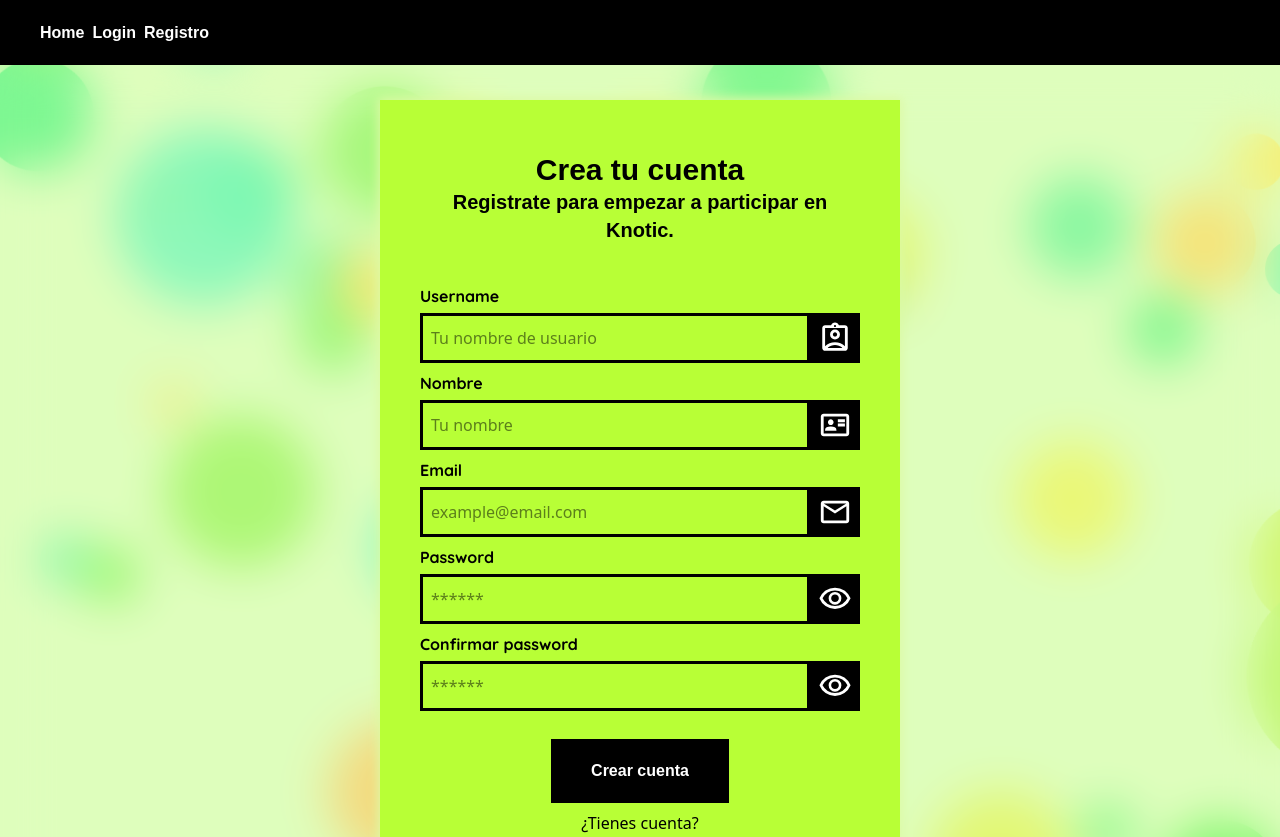
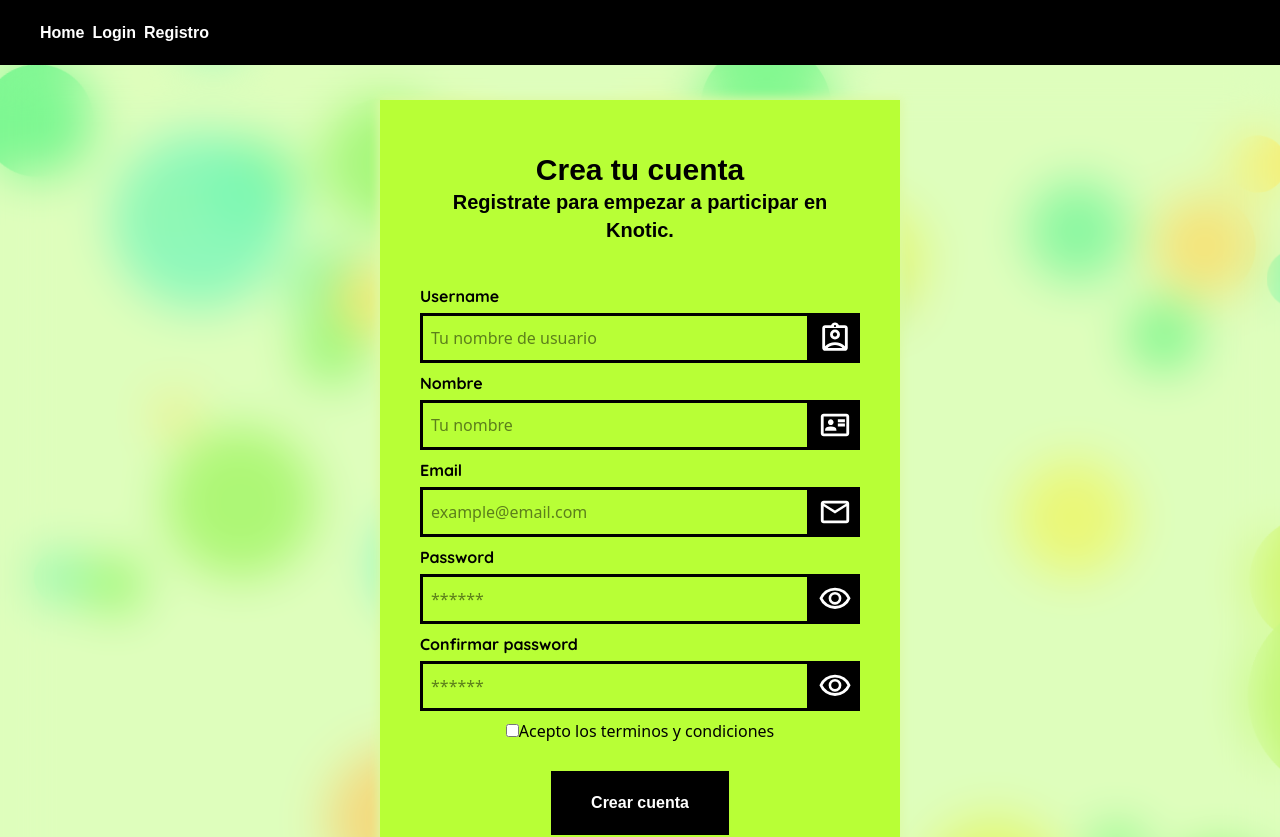
Before and after one commit to CristianArevaloDuran/Foro-6to-Semestre-Frontend, a Next.js app: page /register in a window 1280 px wide. Shown: the top 837 px of the page. Built offline with nearby package versions, Linux system fonts and the light colour scheme; no server answers; a web font is replaced by a local one.

Commit message:
Small ui fixes

```diff
--- a/app/components/AlertBlock/AlertBlock.js
+++ b/app/components/AlertBlock/AlertBlock.js
@@ -4,7 +4,7 @@ import { useEffect, useRef, useState } from "react";
 import { ICONS } from "@/app/lib/constants";
 import gsap from "gsap";
 
-export default function AlertBlock({message, open, onClose}) {
+export default function AlertBlock({title, message, open, onClose}) {
 
     const [isOpen, setIsOpen] = useState(open);
     const [timer, setTimer] = useState(0);
@@ -61,7 +61,7 @@ export default function AlertBlock({message, open, onClose}) {
             <div className="closing-button" onClick={handleClose}>
                 <ICONS.CLOSEX />
             </div>
-            <h1>Error</h1>
+            <h1>{title}</h1>
             <p>{message}</p>
         </div>
     )
--- /dev/null
+++ b/app/components/Modal/Modal.css
@@ -0,0 +1 @@
+@reference "../../globals.css";
--- /dev/null
+++ b/app/components/Modal/Modal.js
@@ -0,0 +1,12 @@
+import { useState } from "react"
+
+export default function Modal({content, open, onClose}) {
+
+    const [isOpen, setIsOpen] = useState(open);
+
+    return (
+        <div>
+
+        </div>
+    )
+}
--- a/app/login/LoginForm.js
+++ b/app/login/LoginForm.js
@@ -41,6 +41,7 @@ export default function LoginForm({API_URL}) {
 
                 setMessage('Sesion iniciada');
                 setStatus('success');
+                setMessageTitle('Ok');
             } else {
                 setMessage('Credenciales inválidas');
                 setStatus('error');
@@ -73,6 +74,7 @@ export default function LoginForm({API_URL}) {
     // Alert Block Handling
 
     const [message, setMessage] = useState('');
+    const [messageTitle, setMessageTitle] = useState('Error');
 
     // Button status
 
@@ -106,7 +108,7 @@ export default function LoginForm({API_URL}) {
             </div>
             <AuthButton content={'Entrar'} status={status} />
             <p className="optional-link">¿No tienes cuenta? <br /> <Link href="/register">Registrate</Link></p>
-            <AlertBlock message={message} onClose={()=>setMessage('')} open={Boolean(message)} />
+            <AlertBlock message={message} title={messageTitle} onClose={()=>setMessage('')} open={Boolean(message)} />
         </form>
     )
 }
--- a/app/register/RegisterForm.js
+++ b/app/register/RegisterForm.js
@@ -17,6 +17,7 @@ export default function RegisterForm({ API_URL }) {
         confirmPassword: ""
     });
     const [message, setMessage] = useState("");
+    const [messageTitle, setMessageTitle] = useState('Error');
     const [messageType, setMessageType] = useState("");
     const [isSubmitting, setIsSubmitting] = useState(false);
     const [showPassword, setShowPassword] = useState(false);
@@ -38,10 +39,18 @@ export default function RegisterForm({ API_URL }) {
             return;
         }
 
+        if (formData.password.length < 6) {
+            setMessage("La contraseña debe tener un mínimo de 6 caracteres.");
+            setMessageType("error");
+            setStatus('error');
+            return;
+        }
+
         setIsSubmitting(true);
         setMessage("");
 
         const payload = {
+            username: formData.username,
             name: formData.name,
             email: formData.email,
             password: formData.password
@@ -56,17 +65,20 @@ export default function RegisterForm({ API_URL }) {
                 body: JSON.stringify(payload)
             });
 
+            const result = await response.json();
+
             if (response.ok) {
                 setStatus('success');
-                setMessage("Cuenta creada correctamente. Redirigiendo al login...");
+                setMessage("Cuenta creada correctamente. Ya puedes iniciar sesión.");
                 setMessageType("success");
+                setMessageTitle('Ok');
                 setTimeout(() => {
                     router.push("/login");
                 }, 1000);
                 return;
             }
 
-            setMessage("No se pudo crear la cuenta. Verifica los datos e intenta otra vez.");
+            setMessage(result.message);
             setMessageType("error");
             setStatus('error');
         } catch (error) {
@@ -186,11 +198,26 @@ export default function RegisterForm({ API_URL }) {
                 </div>
             </div>
 
+            <div className="checkbox">
+                <div className="input-wrapper">
+                    <input
+                        id="tyc"
+                        name="tyc"
+                        type="checkbox"
+                        value={formData.checkbox}
+                        onChange={handleChange}
+                        required
+                    />
+                <label htmlFor="tyc">Acepto los terminos y condiciones</label>
+
+                </div>
+            </div>
+
             <AuthButton content={'Crear cuenta'} status={status} />
 
             <p className="optional-link">¿Tienes cuenta? <br /> <Link href="/login">Inicia sesión</Link></p>
 
-            <AlertBlock message={message} onClose={()=>setMessage('')} open={Boolean(message)} />
+            <AlertBlock message={message} title={messageTitle} onClose={()=>setMessage('')} open={Boolean(message)} />
         </form>
     );
 }
```
